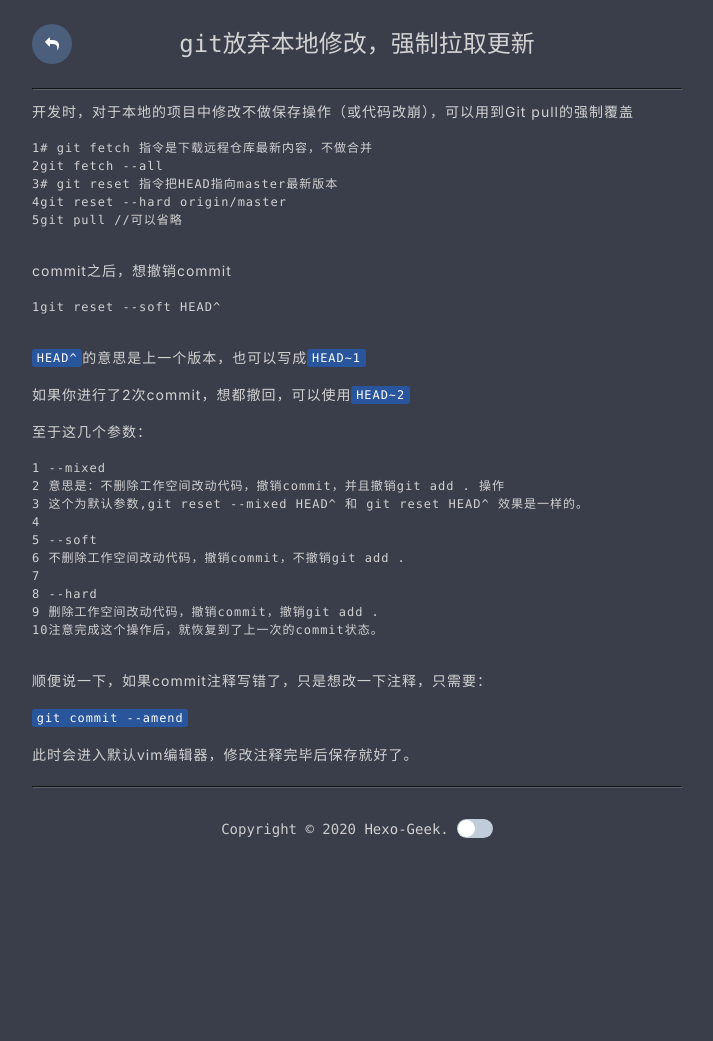
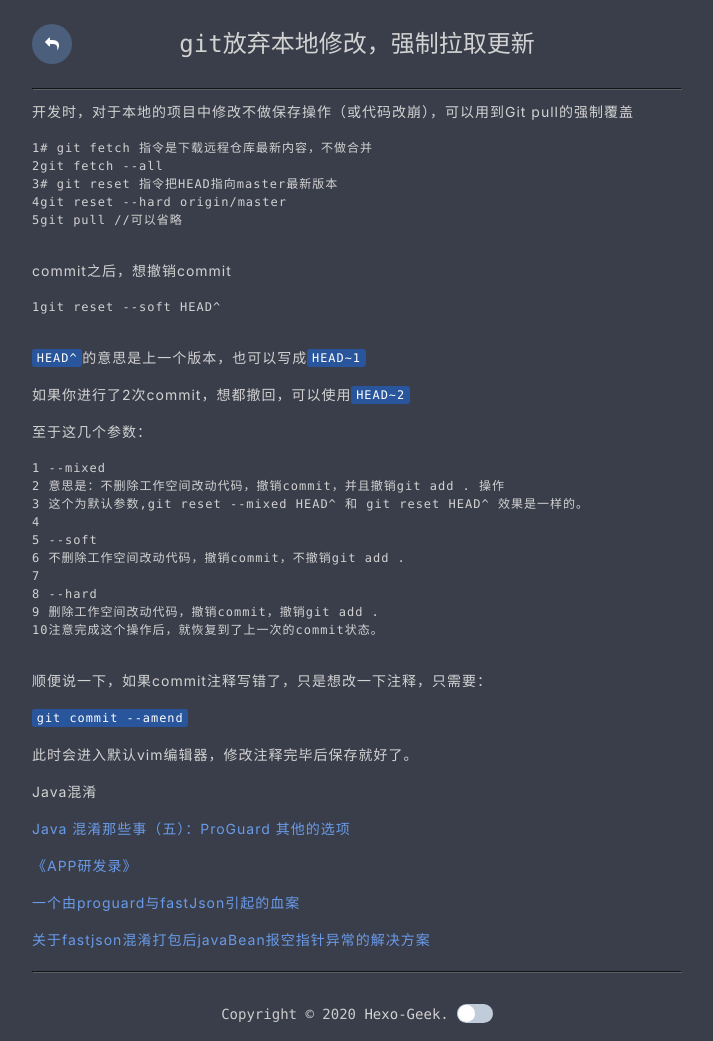
Before and after one commit to hello19/hello19.github.io, a plain HTML site: page git/git-放弃本地修改，强制拉取更新/index.html in a window 1280 px wide. Shown: the whole page, without its empty margins (283-996 px from the left). Before the commit the page ends 856 px from the top, so only its background shows below. Drawn offline with Linux system fonts and the light colour scheme; a script that the page names is missing.

Commit message:
Update index.html

```diff
--- a/git/git-放弃本地修改，强制拉取更新/index.html
+++ b/git/git-放弃本地修改，强制拉取更新/index.html
@@ -44,6 +44,11 @@
 <p>顺便说一下，如果commit注释写错了，只是想改一下注释，只需要：</p>
 <p><code>git commit --amend</code></p>
 <p>此时会进入默认vim编辑器，修改注释完毕后保存就好了。</p>
+<p>Java混淆</p>
+<p><a class="flink" href="https://juejin.im/post/5c97485ff265da612a7aa33c">Java 混淆那些事（五）：ProGuard 其他的选项</a></p>
+<p><a class="flink" href="https://www.jianshu.com/p/61f7f3942cbc">《APP研发录》</a></p>
+<p><a class="flink" href="https://cloud.tencent.com/developer/article/1009557">一个由proguard与fastJson引起的血案</a></p>
+<p><a class="flink" href="https://blog.csdn.net/qq_30837235/article/details/71713113">关于fastjson混淆打包后javaBean报空指针异常的解决方案</a></p>
 
     </div>
 
```
